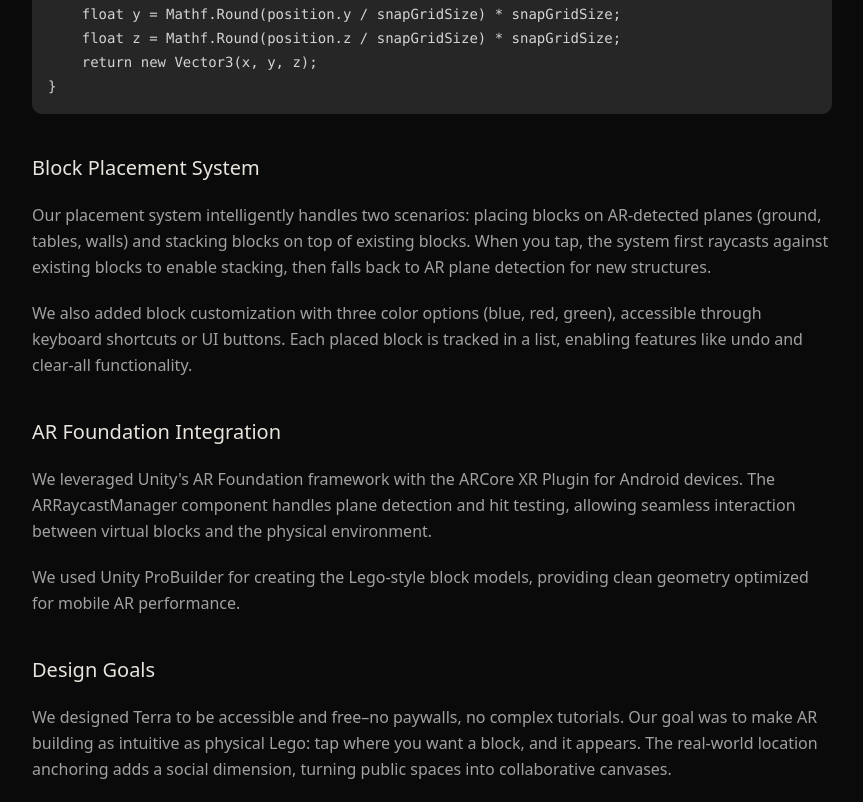
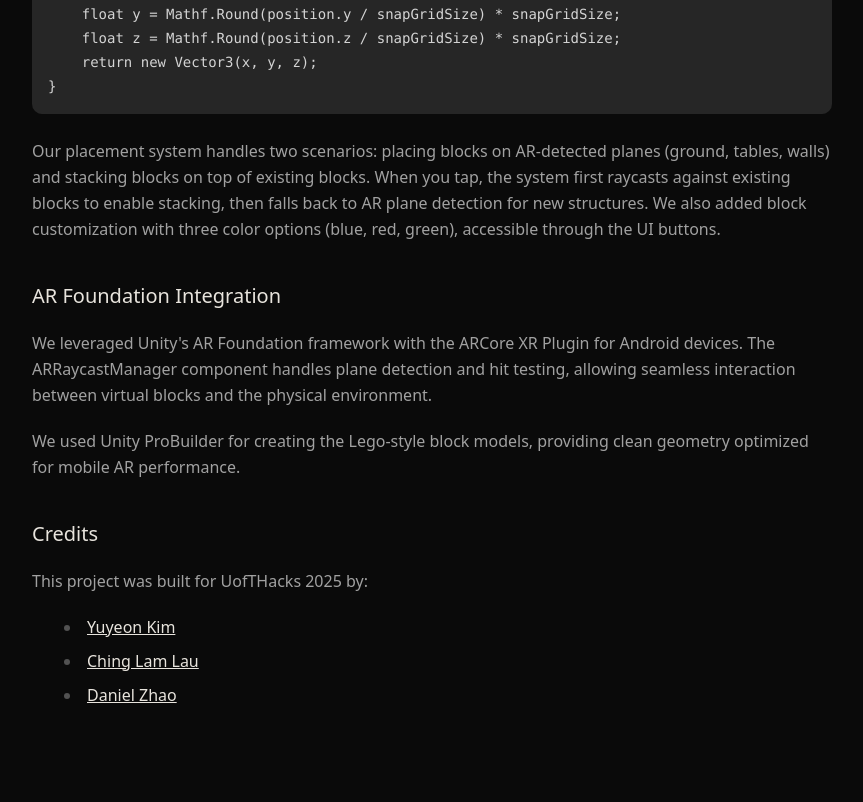
Before and after one commit to danielquzhao/personal-website-v2, a Next.js app: page /projects/terra in a window 1280 px wide. Shown: the part 1920-2722 px from the top of the page, without its empty margins (208-1071 px from the left). After the commit the page ends 2648 px from the top, so only its background shows below. Built offline with nearby package versions, Linux system fonts and the light colour scheme.

Commit message:
Update Terra

```diff
--- a/app/projects/terra/page.tsx
+++ b/app/projects/terra/page.tsx
@@ -16,7 +16,7 @@ export default function TerraPage() {
             <article className="max-w-4xl mx-auto px-6 py-0 md:px-12">
                 <div className="prose prose-neutral dark:prose-invert max-w-none">
                     <section className="space-y-4">
-                        <h2 className="text-xl font-medium text-foreground">Overview</h2>
+                        <h2 className="text-xl font-medium text-foreground">Background</h2>
                         <p className="text-base text-muted-foreground leading-relaxed">
                             In this project we wanted to change the way people see the world by combining augmented reality with creative building mechanics. Our vision was simple: let anyone build structures in real world spaces using just their phone.
                         </p>
@@ -44,7 +44,7 @@ export default function TerraPage() {
 
                         <h2 className="text-xl font-medium text-foreground">Technical Implementation</h2>
                         <p className="text-base text-muted-foreground leading-relaxed">
-                            We built Terra with Unity and C#, using ARCore and AR Foundation for robust AR functionality on Android devices. The core placement system we developed uses AR raycasting to detect planes and existing blocks, with a grid-snapping system (0.1m resolution) to ensure blocks align perfectly.
+                            We built Terra with Unity and C#, using ARCore and AR Foundation for AR functionality on mobile devices. The core placement system we developed uses raycasting to detect planes and existing blocks, with a grid-snapping system to ensure blocks align correctly.
                         </p>
                         <div className="my-6">
                             <pre className="bg-muted p-4 rounded-lg overflow-x-auto">
@@ -60,12 +60,8 @@ export default function TerraPage() {
                             </pre>
                         </div>
 
-                        <h2 className="text-xl font-medium text-foreground">Block Placement System</h2>
                         <p className="text-base text-muted-foreground leading-relaxed">
-                            Our placement system intelligently handles two scenarios: placing blocks on AR-detected planes (ground, tables, walls) and stacking blocks on top of existing blocks. When you tap, the system first raycasts against existing blocks to enable stacking, then falls back to AR plane detection for new structures.
-                        </p>
-                        <p className="text-base text-muted-foreground leading-relaxed">
-                            We also added block customization with three color options (blue, red, green), accessible through keyboard shortcuts or UI buttons. Each placed block is tracked in a list, enabling features like undo and clear-all functionality.
+                            Our placement system handles two scenarios: placing blocks on AR-detected planes (ground, tables, walls) and stacking blocks on top of existing blocks. When you tap, the system first raycasts against existing blocks to enable stacking, then falls back to AR plane detection for new structures. We also added block customization with three color options (blue, red, green), accessible through the UI buttons.
                         </p>
 
                         <h2 className="text-xl font-medium text-foreground">AR Foundation Integration</h2>
@@ -76,10 +72,42 @@ export default function TerraPage() {
                             We used Unity ProBuilder for creating the Lego-style block models, providing clean geometry optimized for mobile AR performance.
                         </p>
 
-                        <h2 className="text-xl font-medium text-foreground">Design Goals</h2>
-                        <p className="text-base text-muted-foreground leading-relaxed">
-                            We designed Terra to be accessible and free–no paywalls, no complex tutorials. Our goal was to make AR building as intuitive as physical Lego: tap where you want a block, and it appears. The real-world location anchoring adds a social dimension, turning public spaces into collaborative canvases.
-                        </p>
+                        <h2 className="text-xl font-medium text-foreground">Credits</h2>
+                        <div className="text-base text-muted-foreground leading-relaxed">
+                            This project was built for UofTHacks 2025 by:
+                            <ul className="list-disc list-inside">
+                                <li>
+                                    <a
+                                        href="https://yuyeon.netlify.app/"
+                                        target="_blank"
+                                        rel="noopener noreferrer"
+                                        className="hover:underline text-foreground transition-colors"
+                                    >
+                                        Yuyeon Kim
+                                    </a>
+                                </li>
+                                <li>
+                                    <a
+                                        href="https://www.chinglamlau.ca/"
+                                        target="_blank"
+                                        rel="noopener noreferrer"
+                                        className="hover:underline text-foreground transition-colors"
+                                    >
+                                        Ching Lam Lau
+                                    </a>
+                                </li>
+                                <li>
+                                    <a
+                                        href="https://www.danielquzhao.com/"
+                                        target="_blank"
+                                        rel="noopener noreferrer"
+                                        className="hover:underline text-foreground transition-colors"
+                                    >
+                                        Daniel Zhao
+                                    </a>
+                                </li>
+                            </ul>
+                        </div>
                     </section>
                 </div>
             </article>
```
